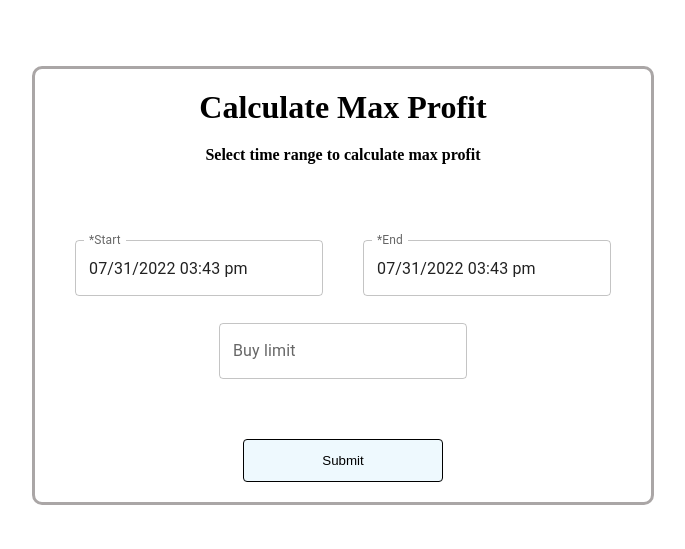
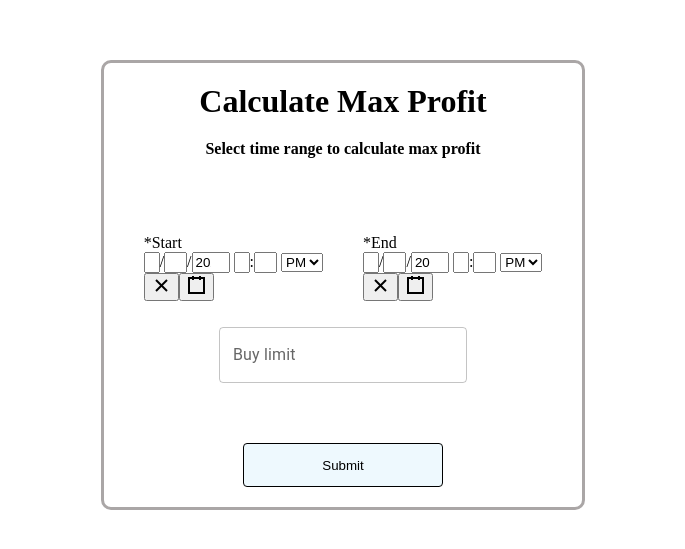
Before and after one commit to rafaele85/maxprofit-client, a React (Create React App) app: page / in a window 1280 px wide. Shown: the part 115-664 px from the top of the page, without its empty margins (297-982 px from the left). Built offline with nearby package versions, Linux system fonts and the light colour scheme.

Commit message:
replaced date time component;

```diff
--- a/package.json
+++ b/package.json
@@ -3,17 +3,15 @@
   "version": "0.1.0",
   "private": true,
   "dependencies": {
-    "@date-io/date-fns": "^2.14.0",
     "@mui/material": "^5.9.2",
     "@mui/styled-engine-sc": "^5.8.0",
-    "@mui/x-date-pickers": "^5.0.0-beta.3",
     "@testing-library/jest-dom": "^5.16.4",
     "@testing-library/react": "^13.3.0",
     "@testing-library/user-event": "^13.5.0",
     "date-fns": "^2.29.1",
     "dotenv": "^16.0.1",
-    "moment": "^2.29.4",
     "react": "^18.2.0",
+    "react-datetime-picker": "^3.5.0",
     "react-dom": "^18.2.0",
     "react-scripts": "5.0.1",
     "styled-components": "^5.3.5",
@@ -45,6 +43,7 @@
   },
   "devDependencies": {
     "@types/react": "^18.0.15",
+    "@types/react-datetime-picker": "^3.4.1",
     "@types/react-dom": "^18.0.6",
     "@types/styled-components": "^5.1.25",
     "typescript": "^4.7.4"
--- a/src/components/DatePickerComponent.tsx
+++ b/src/components/DatePickerComponent.tsx
@@ -1,8 +1,6 @@
 import {convertDateToUnixTime, convertUnixTimeToDate} from "../util/convertDate";
-import {AdapterDateFns} from "@mui/x-date-pickers/AdapterDateFns";
-import {TextField} from "@mui/material";
-import {DateTimePicker, LocalizationProvider} from "@mui/x-date-pickers";
 import styled from "styled-components";
+import DateTimePicker from 'react-datetime-picker';
 
 type Props = {
     value: number | undefined
@@ -26,14 +24,8 @@ export const DatePickerComponent = (props: Props) => {
 
     return (
         <Root>
-            <LocalizationProvider dateAdapter={AdapterDateFns}>
-                <DateTimePicker
-                    renderInput={(props) => <TextField {...props} />}
-                    label={label}
-                    value={date}
-                    onChange={handleChange}
-                />
-            </LocalizationProvider>
+            <Label>{label}</Label>
+            <DateTimePicker onChange={handleChange} value={date}  />
         </Root>
     )
 }
@@ -43,3 +35,6 @@ const Root = styled.div`
   padding-left: 20px;
   padding-right: 20px;
 `
+
+const Label = styled.span`
+`
```
Also changed, not shown: 1 other file (tests, documents, lock files or other folders).
